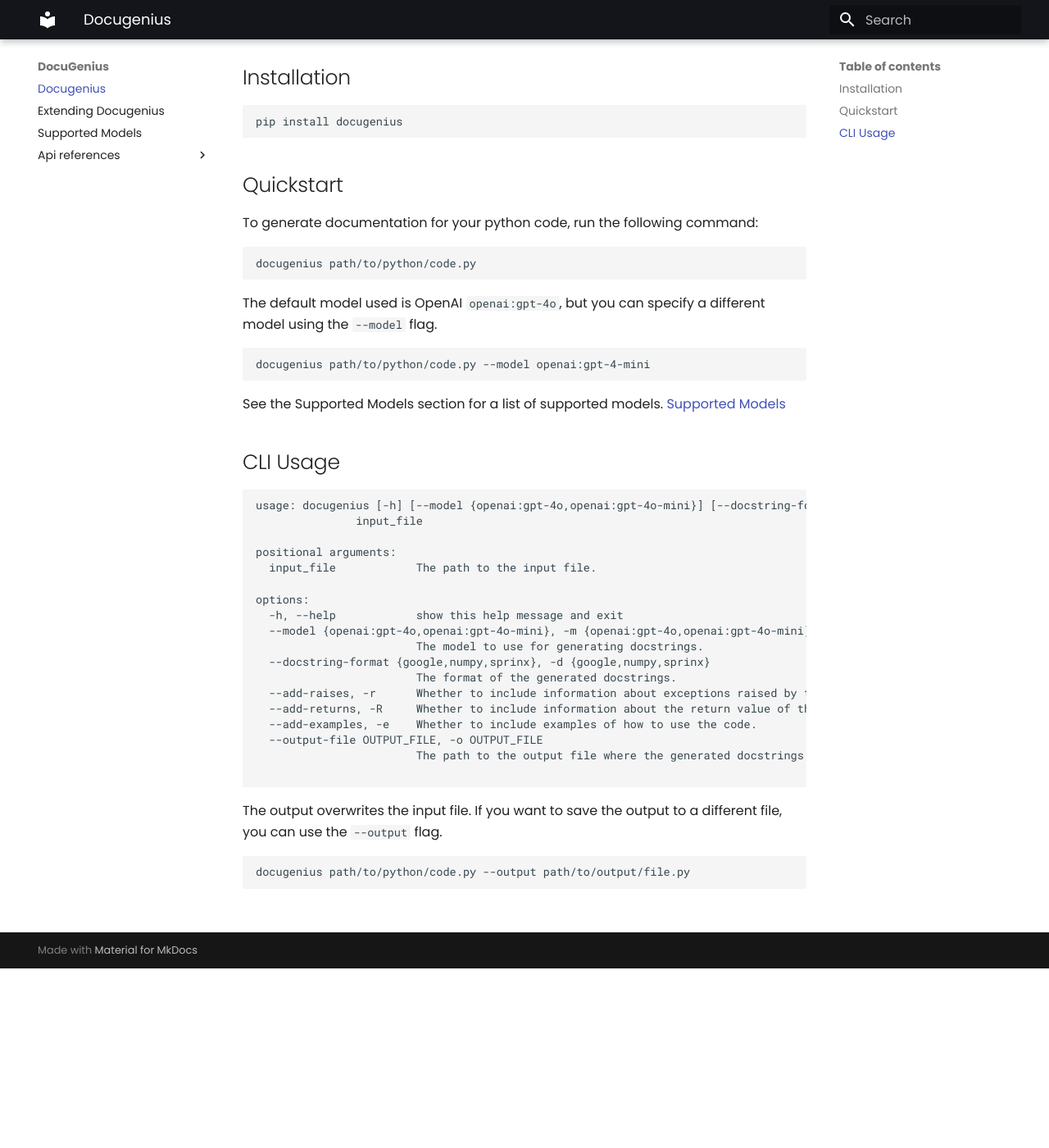
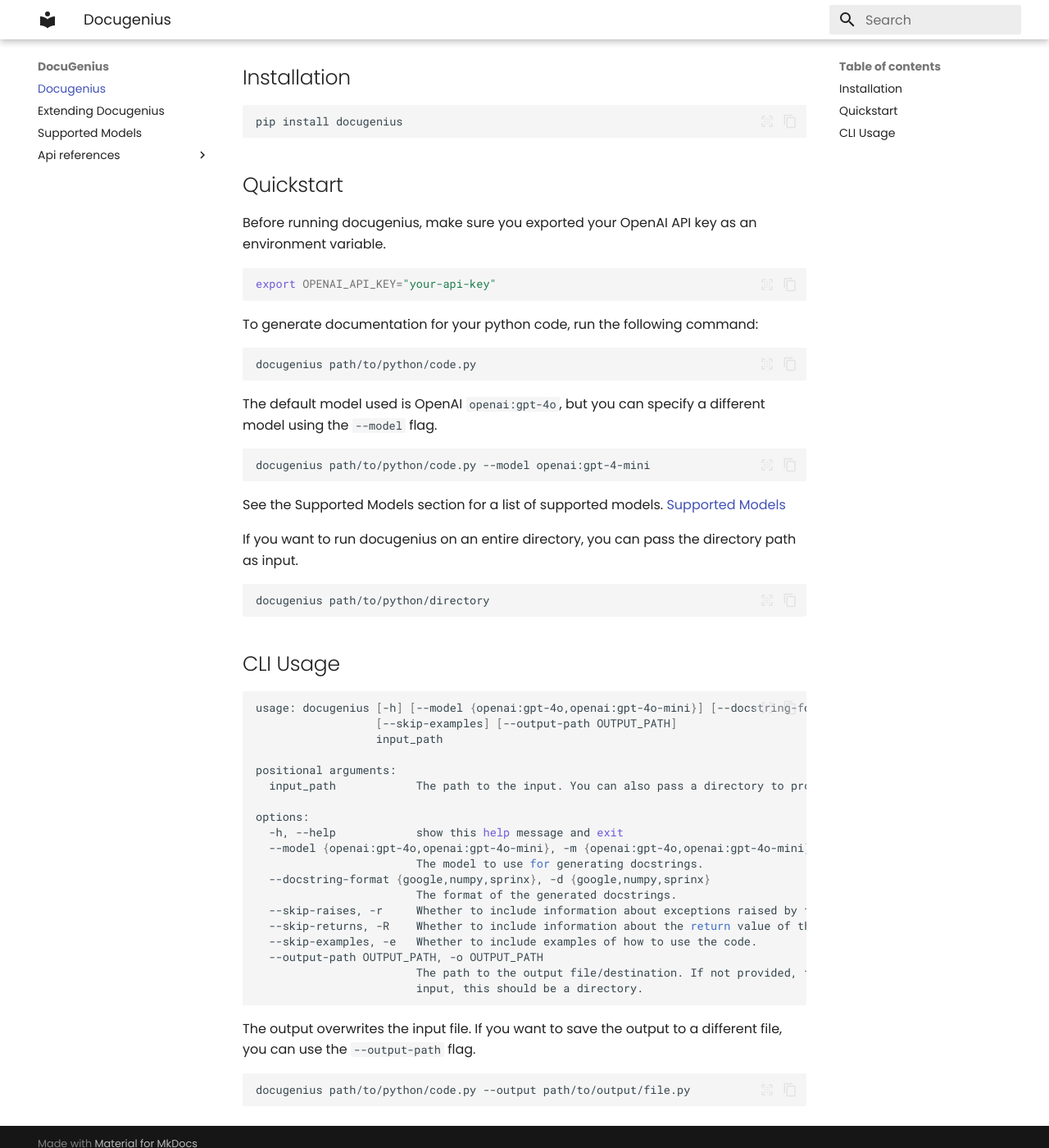
Before and after one commit to samirsalman/docugenius, an MkDocs documentation site: the page built from docs/index.md, in a window 1280 px wide and 1400 px high, scrolled down 219 px. Shown: the whole window at 82% size. Built offline with MkDocs 1.6.1 and Material for MkDocs 9.7.7, drawn with Linux system fonts in a browser that asks for light colours.

````diff
--- a/docs/index.md
+++ b/docs/index.md
@@ -10,6 +10,13 @@ pip install docugenius
 ```
 
 ## Quickstart
+
+Before running docugenius, make sure you exported your OpenAI API key as an environment variable.
+
+```bash
+export OPENAI_API_KEY="your-api-key"
+```
+
 
 To generate documentation for your python code, run the following command:
 
@@ -25,15 +32,23 @@ docugenius path/to/python/code.py --model openai:gpt-4-mini
 
 See the Supported Models section for a list of supported models. [Supported Models](supported-models.md)
 
+If you want to run docugenius on an entire directory, you can pass the directory path as input.
+
+```bash
+docugenius path/to/python/directory
+```
+
+
 
 ## CLI Usage
 
 ```bash
-usage: docugenius [-h] [--model {openai:gpt-4o,openai:gpt-4o-mini}] [--docstring-format {google,numpy,sprinx}] [--add-raises] [--add-returns] [--add-examples] [--output-file OUTPUT_FILE]
-               input_file
+usage: docugenius [-h] [--model {openai:gpt-4o,openai:gpt-4o-mini}] [--docstring-format {google,numpy,sprinx}] [--skip-raises] [--skip-returns]
+                  [--skip-examples] [--output-path OUTPUT_PATH]
+                  input_path
 
 positional arguments:
-  input_file            The path to the input file.
+  input_path            The path to the input. You can also pass a directory to process all files in it.
 
 options:
   -h, --help            show this help message and exit
@@ -41,15 +56,15 @@ options:
                         The model to use for generating docstrings.
   --docstring-format {google,numpy,sprinx}, -d {google,numpy,sprinx}
                         The format of the generated docstrings.
-  --add-raises, -r      Whether to include information about exceptions raised by the code.
-  --add-returns, -R     Whether to include information about the return value of the code.
-  --add-examples, -e    Whether to include examples of how to use the code.
-  --output-file OUTPUT_FILE, -o OUTPUT_FILE
-                        The path to the output file where the generated docstrings will be written. By default, the input file will be overwritten.
-
+  --skip-raises, -r     Whether to include information about exceptions raised by the code.
+  --skip-returns, -R    Whether to include information about the return value of the code.
+  --skip-examples, -e   Whether to include examples of how to use the code.
+  --output-path OUTPUT_PATH, -o OUTPUT_PATH
+                        The path to the output file/destination. If not provided, the output will overwrite the input file. If a directory is passed as
+                        input, this should be a directory.
 ```
 
-The output overwrites the input file. If you want to save the output to a different file, you can use the `--output` flag.
+The output overwrites the input file. If you want to save the output to a different file, you can use the `--output-path` flag.
 
 ```bash
 docugenius path/to/python/code.py --output path/to/output/file.py
--- a/mkdocs.yml
+++ b/mkdocs.yml
@@ -2,10 +2,13 @@ site_name: DocuGenius
 theme:
   name: material
   palette:
-    primary: black
-    accent: orange
+    primary: white
+    accent: red
   font:
     text: "Poppins"
+  features:
+    - content.code.copy
+    - content.code.select
 
 plugins:
   - search
@@ -22,3 +25,11 @@ plugins:
             docstring_options:
               ignore_init_summary: false
               docstring_section_style: list
+markdown_extensions:
+  - pymdownx.highlight:
+      anchor_linenums: true
+      line_spans: __span
+      pygments_lang_class: true
+  - pymdownx.inlinehilite
+  - pymdownx.snippets
+  - pymdownx.superfences
````
Also changed, not shown: README.md (+44 -23 lines), logo.png (added).
